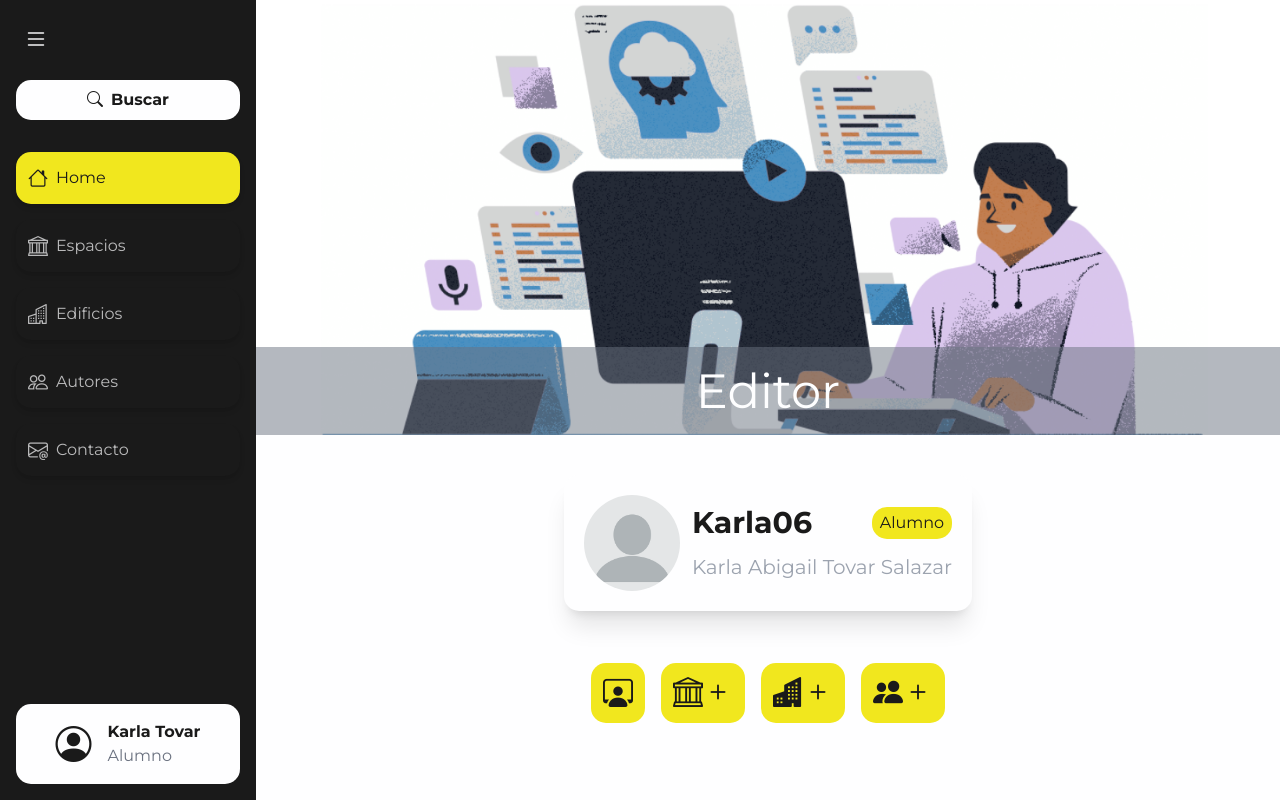
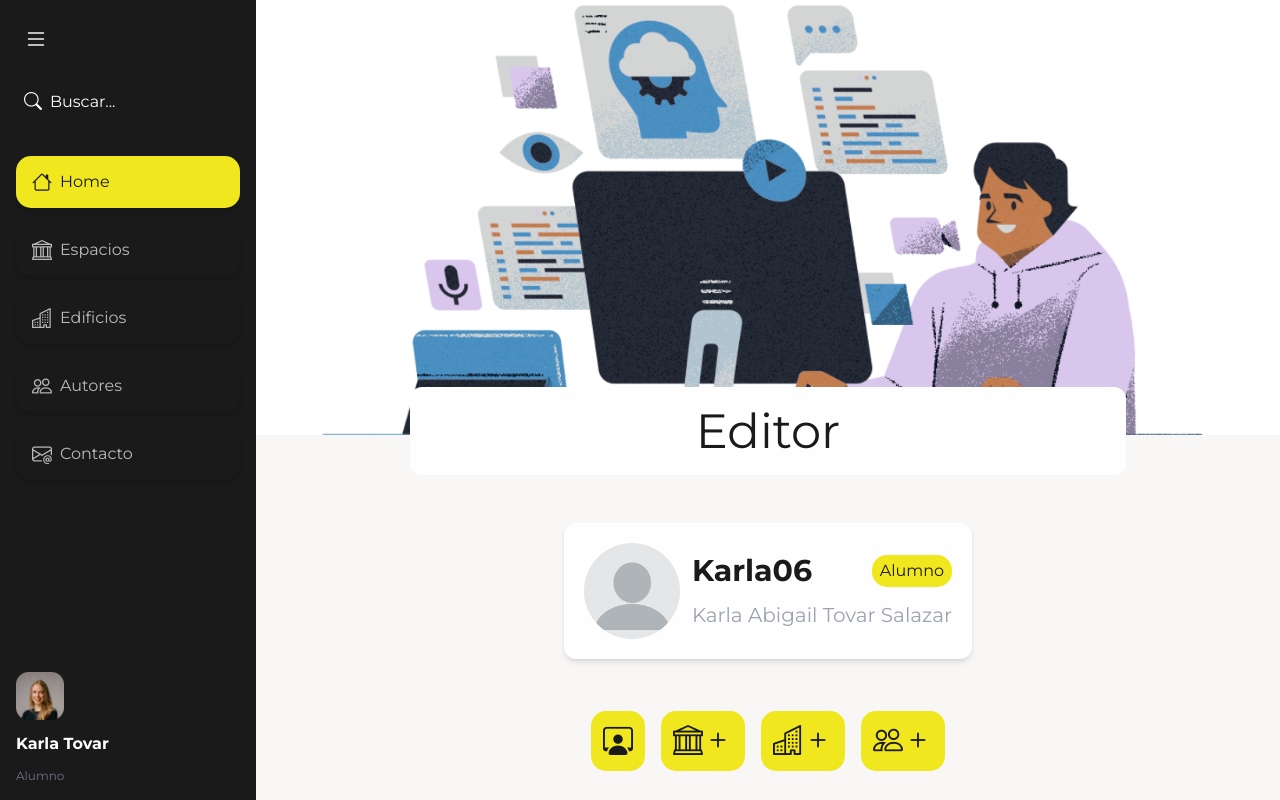
Before and after one commit to Jacob0o0/architecture-repository-FrontEnd, a React (Create React App) app: page /editor in a window 1280 px wide. Built offline with nearby package versions, Linux system fonts and the light colour scheme.

Commit message:
Cambios index

```diff
--- a/package.json
+++ b/package.json
@@ -8,6 +8,7 @@
     "@testing-library/jest-dom": "^5.17.0",
     "@testing-library/react": "^13.4.0",
     "@testing-library/user-event": "^13.5.0",
+    "lucide-react": "^0.503.0",
     "react": "^18.3.1",
     "react-dom": "^18.3.1",
     "react-router-dom": "^6.26.0",
--- a/src/components/Alumno.jsx
+++ b/src/components/Alumno.jsx
@@ -2,7 +2,7 @@ import React from 'react'
 
 function Alumno({ ruta, usuario, rol, nombreCompleto }) {
   return (
-    <section class="w-auto h-auto flex flex-row bg-blancoPrincipal text-negroPrincipal p-5 m-10 rounded-15px shadow-xl">
+    <section class="w-auto h-auto flex flex-row bg-blancoPrincipal text-negroPrincipal p-5 m-10 rounded-xl shadow-md">
         <img src={ ruta } alt="User img" class="w-24 h-24 rounded-full mr-3 object-cover"/>
         <div class="flex flex-col justify-center space-y-3">
             <div class="flex flex-col sm:flex-row justify-between">
--- a/src/components/Banner.jsx
+++ b/src/components/Banner.jsx
@@ -2,11 +2,11 @@ import React from 'react'
 
 function Banner({ ruta, titulo, ocultarTitulo }) {
   return (
-    <div className="w-[100%] flex items-end justify-center relative" id="top">
+    <div className="w-full flex items-end justify-center relative mb-12" id="top">
       <img src={ruta} alt="imagen principal" className="w-[100%]" />
       {ocultarTitulo ? null : (
-        <div className="w-[100%] flex justify-center bg-gray-500 bg-opacity-50 absolute text-blancoPrincipal" id="titulo_pagina">
-          <p className="text-bold text-3xl sm:text-4xl md:text-5xl lg:9xl p-5">{titulo}</p>
+        <div className="w-[70%] flex justify-center bg-blancoPrincipal rounded-xl absolute text-negroPrincipal -bottom-10" id="titulo_pagina">
+          <p className="font-medium text-3xl sm:text-4xl md:text-5xl lg:9xl p-5">{titulo}</p>
         </div>
       )}
     </div>
--- a/src/components/Navbar.jsx
+++ b/src/components/Navbar.jsx
@@ -20,23 +20,25 @@ function Navbar() {
     <aside className="z-10 h-full flex flex-col bg-negroPrincipal w-auto lg:static transition-all duration-300">
       <div className={`h-full p-4 flex flex-col overflow-y-auto ${isOpen ? 'w-64' : 'w-20'} transition-all duration-300`}>
 
-        {/* Botón de toggle */}
+        {/* Toggle  */}
         <button
           onClick={toggleNavbar}
-          className="mb-4 p-2 text-blancoPrincipal hover:text-amarilloPrincipal transition-colors self-start"
+          className={`mb-4 p-2 text-blancoPrincipal hover:text-amarilloPrincipal transition-colors ${isOpen ? 'self-start' : 'self-center'}`}
         >
           <i className="bi bi-list text-2xl"></i>
         </button>
 
-        {/* Buscador */}
-        {isOpen && (
-          <div className="mb-8 bg-blancoPrincipal rounded-15px flex flex-row items-center justify-center">
-            <i className="p-2 bi bi-search"></i>
+        {/* Buscador no sirve jejeje*/}
+        <div
+            onClick={() => !isOpen && setIsOpen(true)}
+            className={`mb-8 text-blancoPrincipal rounded-15px flex flex-row items-center justify-start cursor-pointer ${isOpen ? 'self-start' : 'self-center'}`}>
+          <i className="p-2 bi bi-search text-lg"></i>
+          {isOpen && (
             <div className="p-2 pl-0 flex flex-col items-start">
-              <p className="user font-semibold">Buscar</p>
+              <p className="user font-base">Buscar...</p>
             </div>
-          </div>
-        )}
+          )}
+        </div>
 
         {/* Menú */}
         <nav className="h-auto mb-4 rounded-15px">
@@ -45,13 +47,13 @@ function Navbar() {
               <li
                 key={item.href}
                 onClick={() => setActiveSection(item.href)}
-                className={`group shadow-md rounded-15px p-3 transition-colors duration-300 ease-in-out cursor-pointer ${
+                className={`w-full group shadow-md rounded-15px py-3 ${isOpen ? 'px-4' : 'px-0 flex justify-center'} transition-colors duration-300 ease-in-out cursor-pointer ${
                   activeSection === item.href
                     ? 'bg-amarilloPrincipal'
                     : 'hover:bg-amarilloPrincipal'
                 }`}
               >
-                <a className="flex items-center" href={item.href}>
+                <a className={`flex items-center ${!isOpen && 'justify-center'}`} href={item.href}>
                   <i
                     className={`bi ${item.icon} text-xl ${
                       activeSection === item.href
@@ -79,13 +81,17 @@ function Navbar() {
         {/* Usuario */}
         <a
           href="/editor/"
-          className="mt-auto bg-blancoPrincipal rounded-15px flex flex-row items-center justify-center"
+          className={`mt-auto text-blancoPrincipal rounded-15px flex ${isOpen ? 'flex-col items-start' : 'flex-col items-center'} justify-center`}
         >
-          <i className="p-4 bi bi-person-circle text-4xl"></i>
+          <img
+            src="/imgs/Profile.png"
+            alt='Profile'
+            className="w-12 h-12 object-contain"
+          />
+          <p className="rol text-gray-500 text-xs mt-3 order-2">Alumno</p>
           {isOpen && (
-            <div className="p-4 pl-0 flex flex-col items-start">
+            <div className="mt-3 pl-0 flex flex-col items-start order-1">
               <p className="user font-semibold">Karla Tovar</p>
-              <p className="rol text-gray-500">Alumno</p>
             </div>
           )}
         </a>
--- a/src/components/editor/Tarjeta.jsx
+++ b/src/components/editor/Tarjeta.jsx
@@ -22,8 +22,8 @@ function Tarjeta({ ruta }) {
                         </div>
                     </div>
                     <div class="pt-5 flex flex-row justify-center items-center space-x-5">
-                        <button class="p-3 bg-amarilloPrincipal rounded-15px shadow-md hover:scale-125 transition-transform transition-opacity transition-colors duration-500 ease-in-out">Ver detalles</button>
-                        <button class="px-3 py-2 bg-amarilloPrincipal rounded-full shadow-md hover:scale-125 transition-transform transition-opacity transition-colors duration-500 ease-in-out">
+                        <button class="p-3 bg-amarilloPrincipal rounded-15px shadow-md hover:scale-125 transition-transform  duration-500 ease-in-out">Ver detalles</button>
+                        <button class="px-3 py-2 bg-amarilloPrincipal rounded-full shadow-md hover:scale-125 transition-transform  duration-500 ease-in-out">
                             <i class="bi bi-pencil-fill"></i>
                         </button>
                     </div>
--- a/src/layout/Editor.jsx
+++ b/src/layout/Editor.jsx
@@ -32,30 +32,30 @@ function Editor() {
     };
 
     return (
-        <main class="z-0 h-full w-full bg-blancoPrincipal flex flex-col items-center space-y-10 overflow-y-auto">
+        <main class="z-0 h-full w-full bg-grisPrincipal flex flex-col items-center space-y-10 overflow-y-auto">
             <Banner ruta="../imgs/cover_home.png" titulo="Editor" ocultarTitulo={false} />
 
             <Alumno ruta="../imgs/empty-person.png" usuario={"Karla06"} rol={"Alumno"} nombreCompleto={"Karla Abigail Tovar Salazar"}></Alumno>
 
-            <div class="max-w-full flex justify-center space-x-4">
+            <div class="max-w-full flex justify-center pb-12 space-x-4">
                 <div class="max-w-[85vw] space-y-3">
                     <button onClick={() => handleSectionClick('escritorio')}
-                            class="m-2 p-3 bg-amarilloPrincipal rounded-15px text-3xl hover:scale-125 transition-transform transition-opacity transition-colors duration-500 ease-in-out">
+                            class="m-2 p-3 bg-amarilloPrincipal rounded-15px text-3xl hover:scale-125 transition-transform duration-500 ease-in-out">
                         <i class="bi bi-person-workspace"></i>
                     </button>
                     <button onClick={() => handleSectionClick('edificio')}
-                            class="m-2 p-3 bg-amarilloPrincipal rounded-15px text-3xl hover:scale-125 transition-transform transition-opacity transition-colors duration-500 ease-in-out">
+                            class="m-2 p-3 bg-amarilloPrincipal rounded-15px text-3xl hover:scale-125 transition-transform  duration-500 ease-in-out">
                         <i class="bi bi-bank"></i>
                         <i class="bi bi-plus"></i>
                     </button>
                     <button onClick={() => handleSectionClick('espacio')}
-                            class="m-2 p-3 bg-amarilloPrincipal rounded-15px text-3xl hover:scale-125 transition-transform transition-opacity transition-colors duration-500 ease-in-out">
-                        <i class="bi bi-buildings-fill"></i>
+                            class="m-2 p-3 bg-amarilloPrincipal rounded-15px text-3xl hover:scale-125 transition-transform duration-500 ease-in-out">
+                        <i class="bi bi-buildings"></i>
                         <i class="bi bi-plus"></i>
                     </button>
                     <button onClick={() => handleSectionClick('personaje')}
-                            class="m-2 p-3 bg-amarilloPrincipal rounded-15px text-3xl hover:scale-125 transition-transform transition-opacity transition-colors duration-500 ease-in-out">
-                        <i class="bi bi-people-fill"></i>
+                            class="m-2 p-3 bg-amarilloPrincipal rounded-15px text-3xl hover:scale-125 transition-transform duration-500 ease-in-out">
+                        <i class="bi bi-people"></i>
                         <i class="bi bi-plus"></i>
                     </button>
                 </div>
--- a/src/layout/Index.jsx
+++ b/src/layout/Index.jsx
@@ -1,44 +1,78 @@
-import React from 'react'
-
-import Banner from '../components/Banner'
+import React, { useState } from 'react';
+import Banner from '../components/Banner';
+import { ChevronDown, ChevronUp } from 'lucide-react';
 
 function Index() {
+  // Estado para controlar si el div está abierto o cerrado
+  const [isOpen, setIsOpen] = useState(true);
+
+  // Función para alternar el estado de visibilidad
+  const toggleInfo = () => {
+    setIsOpen(!isOpen);
+  };
+
   return (
-    <main class="z-0 h-full w-full bg-blancoPrincipal flex flex-col items-center space-y-10 overflow-y-auto">
+    <main className="z-0 h-full w-full bg-grisPrincipal flex flex-col items-center space-y-10 overflow-y-auto mx-auto">
         <Banner ruta="imgs/main-index.jpg" titulo="Mi Título" ocultarTitulo={true} />
 
-        <div class="bg-blancoPrincipal w-[80%] flex flex-col items-center shadow-2xl p-10 sm:p-20 pt-10 pb-10 rounded-15px mb-10">
-            <div className='flex flex-row gap-6'>
+        <div className="bg-blancoPrincipal w-full max-w-7xl flex flex-col items-center p-6 sm:p-10 rounded-2xl mb-10 relative">
+        <div className="w-full">
+          <div
+            className="flex justify-center cursor-pointer"
+            onClick={toggleInfo}
+          >
+            <h2 className="font-medium text-4xl text-center">Información</h2>
+
+          </div>
+
+          {isOpen && (
+            <div className="flex flex-col sm:flex-row gap-6 mt-8">
+              <div className="w-full sm:w-1/2">
                 <img
                   src="/imgs/imageInfo.png"
-                    alt="Informacion"
-                    className='w-full h-full'
+                  alt="Información"
+                  className="w-full h-auto object-contain"
                 />
-                <div class="flex flex-col items-end space-y-10">
-                    <h2 class="font-base text-4xl">Información</h2>
-                    <div class="container mt-5 text-xl space-y-6">
+              </div>
+              <div className="w-full sm:w-1/2 flex flex-col items-start space-y-6">
+                <div className="container mt-3 text-lg space-y-4">
                   <p>
-                            El siglo XIX es importante para México por  representar los primeros pasos como nación independiente y con ello, un tiempo de profundos cambios sociales, políticos y económicos. Un tiempo convulso, caracterizado por constantes luchas  y contiendas ideológicas en esa constante búsqueda por definir el rumbo del naciente país. El quehacer arquitectónico, sin duda  no escapa a todas estas transformaciones  y es el reflejo de la “cultura” de la época, con todo lo que ello significa.
+                    El siglo XIX es importante para México por representar los primeros pasos como nación independiente y con ello, un tiempo de profundos cambios sociales, políticos y económicos. Un tiempo convulso, caracterizado por constantes luchas y contiendas ideológicas en esa constante búsqueda por definir el rumbo del naciente país. El quehacer arquitectónico, sin duda no escapa a todas estas transformaciones y es el reflejo de la "cultura" de la época, con todo lo que ello significa.
                   </p>
 
                   <p>
-                            “Espacio arquitectónico en México”  es el resultado de la colaboración de estudiantes de la carrera de Arquitectura  en la  Facultad de Estudios Superiores Acatlán, UNAM,  que tiene como objetivo : el conocimiento, la  difusión  y revalorización del patrimonio arquitectónico  del siglo XIX  y principios del siglo XX desarrollado en la Ciudad de México.
+                    "Espacio arquitectónico en México" es el resultado de la colaboración de estudiantes de la carrera de Arquitectura en la Facultad de Estudios Superiores Acatlán, UNAM, que tiene como objetivo: el conocimiento, la difusión y revalorización del patrimonio arquitectónico del siglo XIX y principios del siglo XX desarrollado en la Ciudad de México.
                   </p>
 
                   <p>
-                            Es un espacio formado por y para estudiantes de arquitectura, así como para profesores ,arquitectos y para todo aquel interesado en conocer las características  del espacio arquitectónico  de toda una época, bajo una premisa:  si conocemos nuestro pasado podremos valorarlo y solo así construir nuestro futuro.
+                    Es un espacio formado por y para estudiantes de arquitectura, así como para profesores, arquitectos y para todo aquel interesado en conocer las características del espacio arquitectónico de toda una época, bajo una premisa: si conocemos nuestro pasado podremos valorarlo y solo así construir nuestro futuro.
                   </p>
                 </div>
-                    <div class="flex flex-col items-end m-0">
-                        <p class="text-gray-500"><em>Arq. Rosa Alejandra Guzmán Martínez</em></p>
-                        <p class="text-gray-500"><em>Profesora de la Facultad de Estudios Superiores Acatlán, UNAM</em></p>
-                        <p class="text-gray-500"><em>Arquitectura</em></p>
+                <div className="flex flex-col items-start m-0 text-sm">
+                  <p className="text-gray-500"><em>Arq. Rosa Alejandra Guzmán Martínez</em></p>
+                  <p className="text-gray-500"><em>Profesora de la Facultad de Estudios Superiores Acatlán, UNAM</em></p>
+                  <p className="text-gray-500"><em>Arquitectura</em></p>
                 </div>
               </div>
             </div>
+          )}
+        </div>
+
+
+        <button
+          className="absolute -bottom-5 left-1/2 transform -translate-x-1/2 w-10 h-10 bg-amarilloPrincipal rounded-full flex items-center justify-center shadow-md hover:bg-amarilloPrincipal transition-colors"
+          onClick={toggleInfo}
+          aria-label="Toggle información"
+        >
+          {isOpen ? (
+            <ChevronUp className="text-negroPrincipal" />
+          ) : (
+            <ChevronDown className="text-negroPrincipal" />
+          )}
+        </button>
       </div>
     </main>
-  )
+  );
 }
 
-export default Index
+export default Index;
--- a/tailwind.config.js
+++ b/tailwind.config.js
@@ -11,6 +11,7 @@ module.exports = {
         negroPrincipal: '#1a1a1a',
         blancoPrincipal: '#FEFEFF',
         amarilloPrincipal: '#f1e71e',
+        grisPrincipal: '#F8F7F5',
       },
       borderRadius: {
         '15px': '15px',
```
Also changed, not shown: src/components/SeccionesEditor.jsx (+6 -6 lines), src/components/editor/Edificio.jsx (+4 -4 lines), src/components/editor/Escritorio.jsx (+7 -7 lines), public/imgs/Profile.png (added), 1 other file (tests, documents, lock files or other folders). Lines whose indentation alone changed are shown as unchanged.
